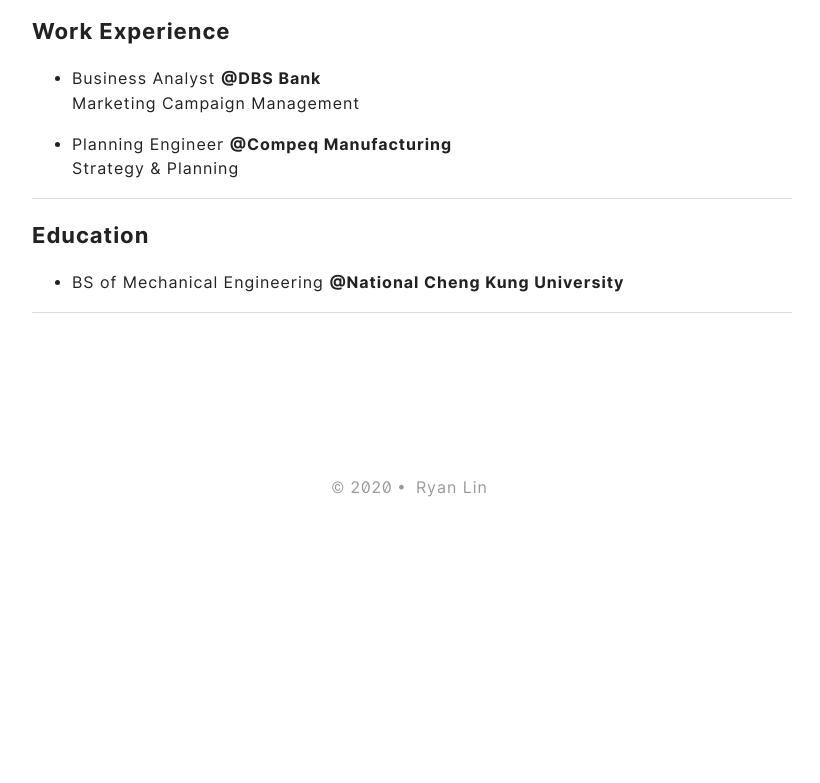
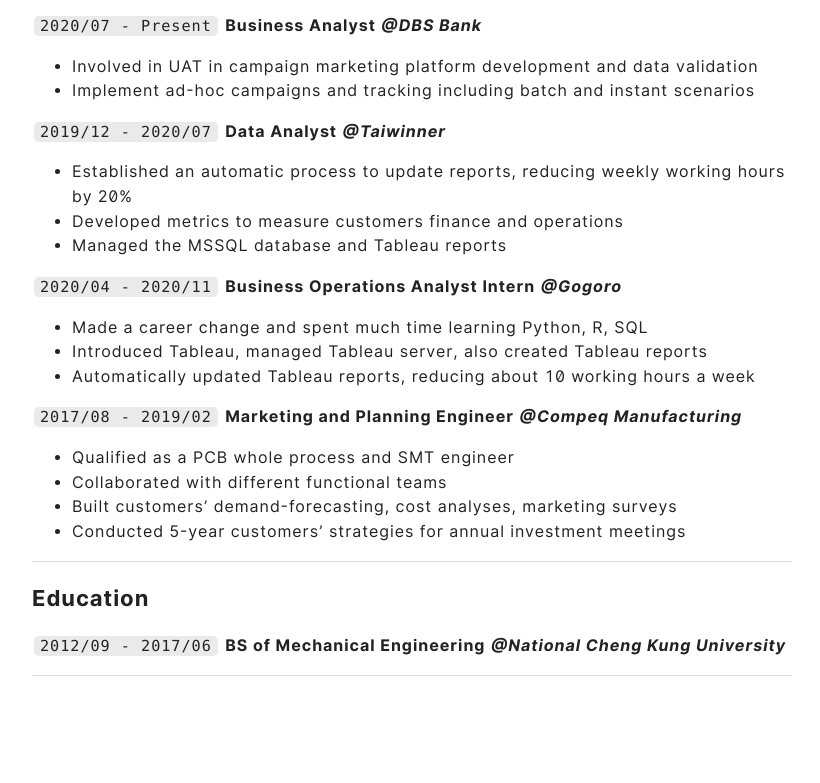
Before and after one commit to theryanlin/theryanlin.github.io, a plain HTML site: page about/index.html in a window 1280 px wide. Shown: the part 259-1042 px from the top of the page, without its empty margins (228-1048 px from the left). Before the commit the page ends 800 px from the top, so only its background shows below. Drawn offline with nearby package versions, Linux system fonts and the light colour scheme.

Commit message:
Update about
Update about

```diff
--- a/about/index.html
+++ b/about/index.html
@@ -5,11 +5,9 @@
 <meta http-equiv="X-UA-Compatible" content="ie=edge">
 <meta name="viewport" content="width=device-width, initial-scale=1, shrink-to-fit=no">
 <meta name="author" content="map[name:Hugo Authors]">
-<meta name="description" content="Work Experience   Business Analyst @DBS Bank
-Marketing Campaign Management
-  Planning Engineer @Compeq Manufacturing
-Strategy &amp;amp; Planning
-   Education  BS of Mechanical Engineering @National Cheng Kung University  " />
+<meta name="description" content="Work Experience 2020/07 - Present Business Analyst @DBS Bank
+ Involved in UAT in campaign marketing platform development and data validation Implement ad-hoc campaigns and tracking including batch and instant scenarios  2019/12 - 2020/07 Data Analyst @Taiwinner
+ Established an automatic process to update reports, reducing weekly working hours by 20% Developed metrics to measure customers finance and operations Managed the MSSQL database and Tableau reports  2020/04 - 2020/11 Business Operations Analyst Intern @Gogoro" />
 <meta name="keywords" content="" />
 <meta name="robots" content="noodp" />
 <meta name="theme-color" content="#252627" />
@@ -46,14 +44,12 @@
 
 
 <meta itemprop="name" content="About">
-<meta itemprop="description" content="Work Experience   Business Analyst @DBS Bank
-Marketing Campaign Management
-  Planning Engineer @Compeq Manufacturing
-Strategy &amp; Planning
-   Education  BS of Mechanical Engineering @National Cheng Kung University  ">
+<meta itemprop="description" content="Work Experience 2020/07 - Present Business Analyst @DBS Bank
+ Involved in UAT in campaign marketing platform development and data validation Implement ad-hoc campaigns and tracking including batch and instant scenarios  2019/12 - 2020/07 Data Analyst @Taiwinner
+ Established an automatic process to update reports, reducing weekly working hours by 20% Developed metrics to measure customers finance and operations Managed the MSSQL database and Tableau reports  2020/04 - 2020/11 Business Operations Analyst Intern @Gogoro">
 <meta itemprop="datePublished" content="2020-09-10T00:00:00&#43;00:00" />
 <meta itemprop="dateModified" content="2020-09-10T00:00:00&#43;00:00" />
-<meta itemprop="wordCount" content="25">
+<meta itemprop="wordCount" content="154">
 <meta itemprop="image" content="https://theryanlin.github.io/"/>
 
 
@@ -63,20 +59,16 @@
 <meta name="twitter:image" content="https://theryanlin.github.io/"/>
 
 <meta name="twitter:title" content="About"/>
-<meta name="twitter:description" content="Work Experience   Business Analyst @DBS Bank
-Marketing Campaign Management
-  Planning Engineer @Compeq Manufacturing
-Strategy &amp; Planning
-   Education  BS of Mechanical Engineering @National Cheng Kung University  "/>
+<meta name="twitter:description" content="Work Experience 2020/07 - Present Business Analyst @DBS Bank
+ Involved in UAT in campaign marketing platform development and data validation Implement ad-hoc campaigns and tracking including batch and instant scenarios  2019/12 - 2020/07 Data Analyst @Taiwinner
+ Established an automatic process to update reports, reducing weekly working hours by 20% Developed metrics to measure customers finance and operations Managed the MSSQL database and Tableau reports  2020/04 - 2020/11 Business Operations Analyst Intern @Gogoro"/>
 
 
 
     <meta property="og:title" content="About" />
-<meta property="og:description" content="Work Experience   Business Analyst @DBS Bank
-Marketing Campaign Management
-  Planning Engineer @Compeq Manufacturing
-Strategy &amp; Planning
-   Education  BS of Mechanical Engineering @National Cheng Kung University  " />
+<meta property="og:description" content="Work Experience 2020/07 - Present Business Analyst @DBS Bank
+ Involved in UAT in campaign marketing platform development and data validation Implement ad-hoc campaigns and tracking including batch and instant scenarios  2019/12 - 2020/07 Data Analyst @Taiwinner
+ Established an automatic process to update reports, reducing weekly working hours by 20% Developed metrics to measure customers finance and operations Managed the MSSQL database and Tableau reports  2020/04 - 2020/11 Business Operations Analyst Intern @Gogoro" />
 <meta property="og:type" content="article" />
 <meta property="og:url" content="https://theryanlin.github.io/about/" />
 <meta property="og:image" content="https://theryanlin.github.io/"/>
@@ -162,21 +154,33 @@
 
             <div class="post-content">
                 <h3 id="work-experience">Work Experience</h3>
+<p><code>2020/07 - Present</code> <strong>Business Analyst</strong> <strong><em>@DBS Bank</em></strong></p>
 <ul>
-<li>
-<p>Business Analyst <strong>@DBS Bank</strong><br>
-Marketing Campaign Management</p>
-</li>
-<li>
-<p>Planning Engineer <strong>@Compeq Manufacturing</strong><br>
-Strategy &amp; Planning</p>
-</li>
+<li>Involved in UAT in campaign marketing platform development and data validation</li>
+<li>Implement ad-hoc campaigns and tracking including batch and instant scenarios</li>
+</ul>
+<p><code>2019/12 - 2020/07</code> <strong>Data Analyst</strong> <strong><em>@Taiwinner</em></strong></p>
+<ul>
+<li>Established an automatic process to update reports, reducing weekly working hours by 20%</li>
+<li>Developed metrics to measure customers finance and operations</li>
+<li>Managed the MSSQL database and Tableau reports</li>
+</ul>
+<p><code>2020/04 - 2020/11</code> <strong>Business Operations Analyst Intern</strong> <strong><em>@Gogoro</em></strong></p>
+<ul>
+<li>Made a career change and spent much time learning Python, R, SQL</li>
+<li>Introduced Tableau, managed Tableau server, also created Tableau reports</li>
+<li>Automatically updated Tableau reports, reducing about 10 working hours a week</li>
+</ul>
+<p><code>2017/08 - 2019/02</code> <strong>Marketing and Planning Engineer</strong> <strong><em>@Compeq Manufacturing</em></strong></p>
+<ul>
+<li>Qualified as a PCB whole process and SMT engineer</li>
+<li>Collaborated with different functional teams</li>
+<li>Built customers’ demand-forecasting, cost analyses, marketing surveys</li>
+<li>Conducted 5-year customers&rsquo; strategies for annual investment meetings</li>
 </ul>
 <hr>
 <h3 id="education">Education</h3>
-<ul>
-<li>BS of Mechanical Engineering <strong>@National Cheng Kung University</strong></li>
-</ul>
+<p><code>2012/09 - 2017/06</code> <strong>BS of Mechanical Engineering</strong> <strong><em>@National Cheng Kung University</em></strong></p>
 
             </div>
         </article>
```
Also changed, not shown: index.xml (+3 -5 lines), 1 other file.
